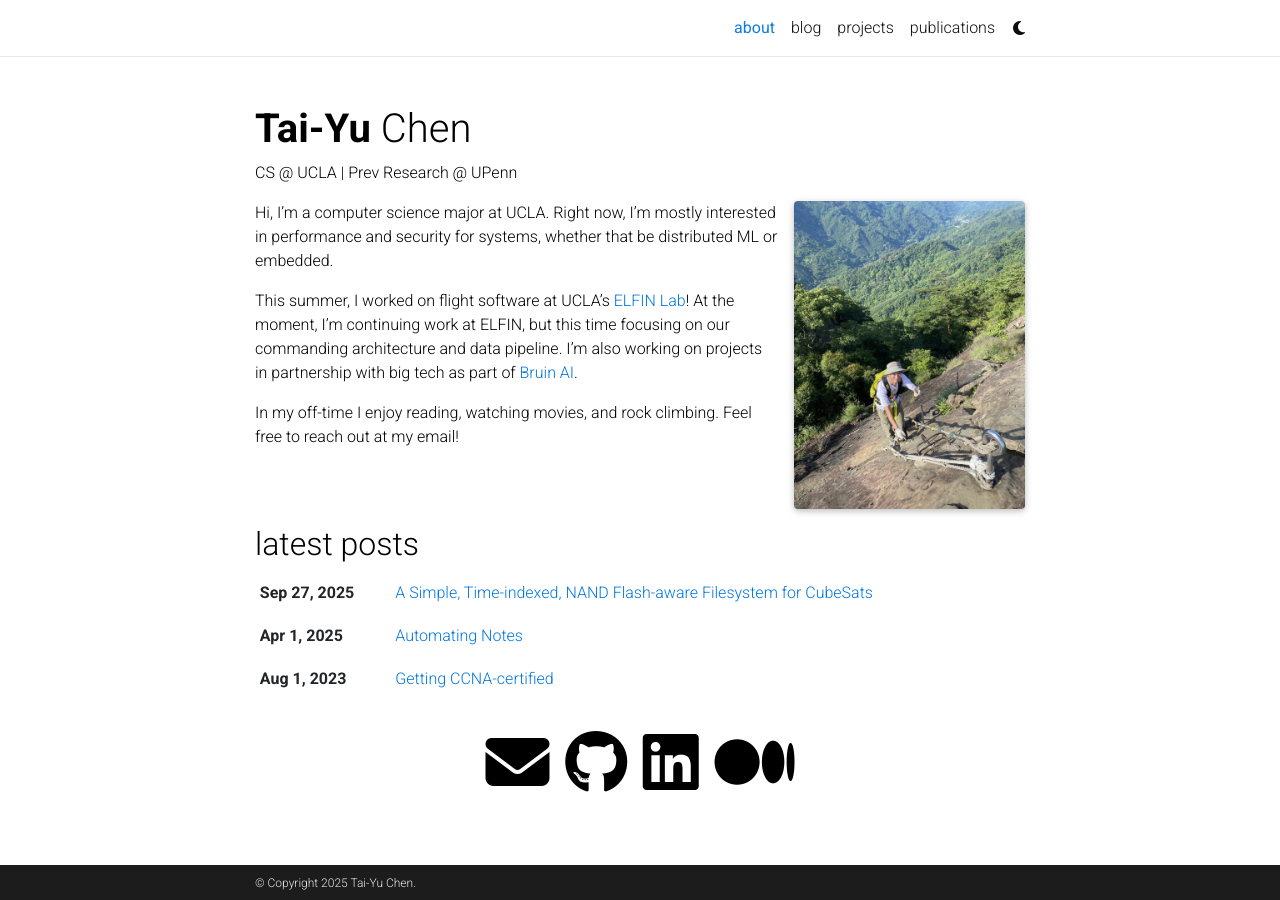
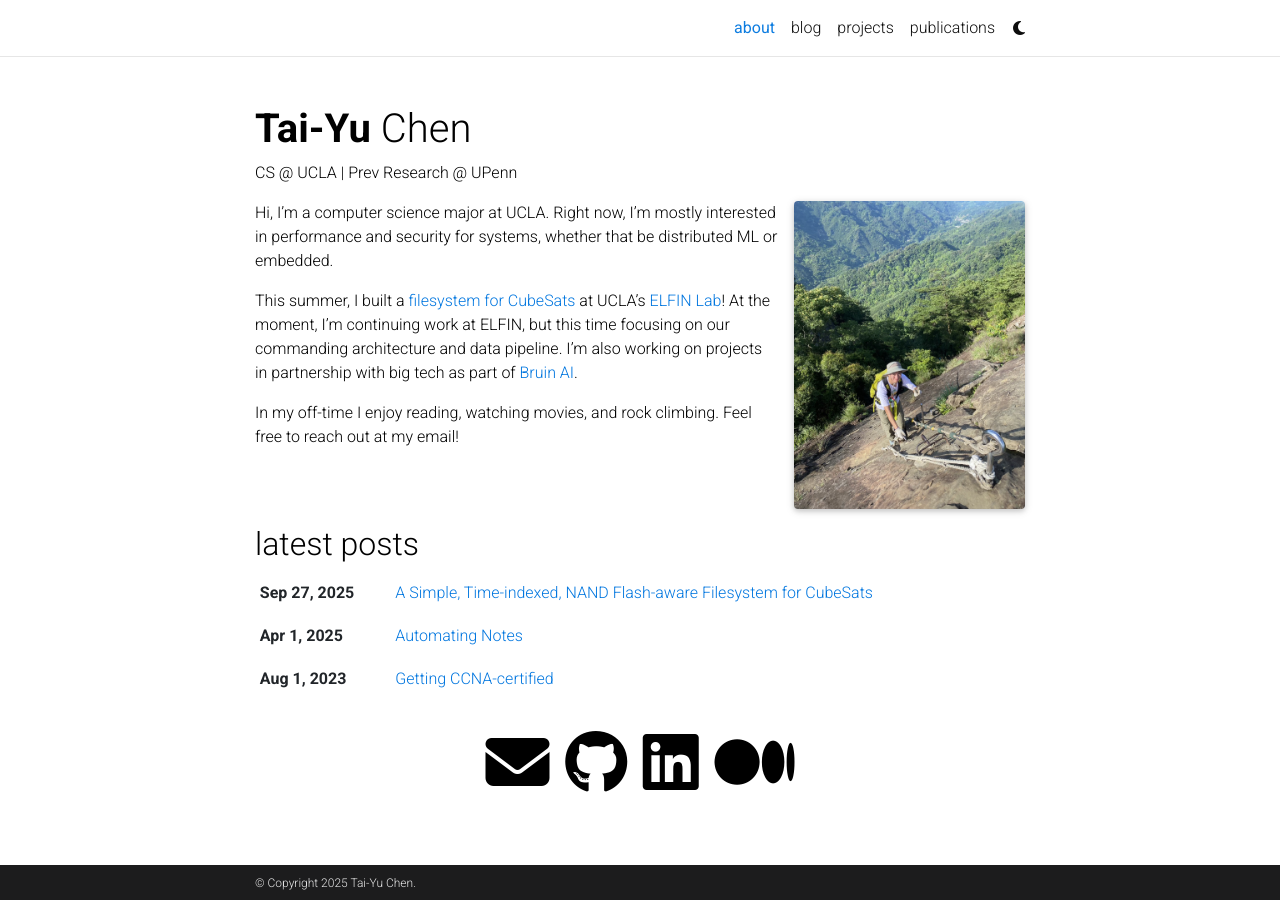
Before and after one commit to utahorange/utahorange.github.io, a Jekyll site: the page built from _pages/about.md, in a window 1280 px wide. Built offline with Jekyll 4.4.1, drawn with Linux system fonts in a browser that asks for light colours; full-size pictures stand in for the smaller copies a plugin makes; comment, search, counter and statistics services are not loaded; a style sheet for code colours, icons or effects is not loaded.

Commit message:
add project about filesystem

```diff
--- a/_pages/about.md
+++ b/_pages/about.md
@@ -18,6 +18,6 @@ social: true  # includes social icons at the bottom of the page
 
 Hi, I’m a computer science major at UCLA. Right now, I'm mostly interested in performance and security for systems, whether that be distributed ML or embedded.
 
-This summer, I worked on flight software at UCLA's [ELFIN Lab](https://elfin.igpp.ucla.edu/)! At the moment, I'm continuing work at ELFIN, but this time focusing on our commanding architecture and data pipeline. I'm also working on projects in partnership with big tech as part of [Bruin AI](https://bruinai.org/).
+This summer, I built a [filesystem for CubeSats](https://utahorange.github.io/blog/2025/filesystem/) at UCLA's [ELFIN Lab](https://elfin.igpp.ucla.edu/)! At the moment, I'm continuing work at ELFIN, but this time focusing on our commanding architecture and data pipeline. I'm also working on projects in partnership with big tech as part of [Bruin AI](https://bruinai.org/).
 
 In my off-time I enjoy reading, watching movies, and rock climbing. Feel free to reach out at my email!
```
Also changed, not shown: _projects/13_project.md (added, +9 -0 lines).
